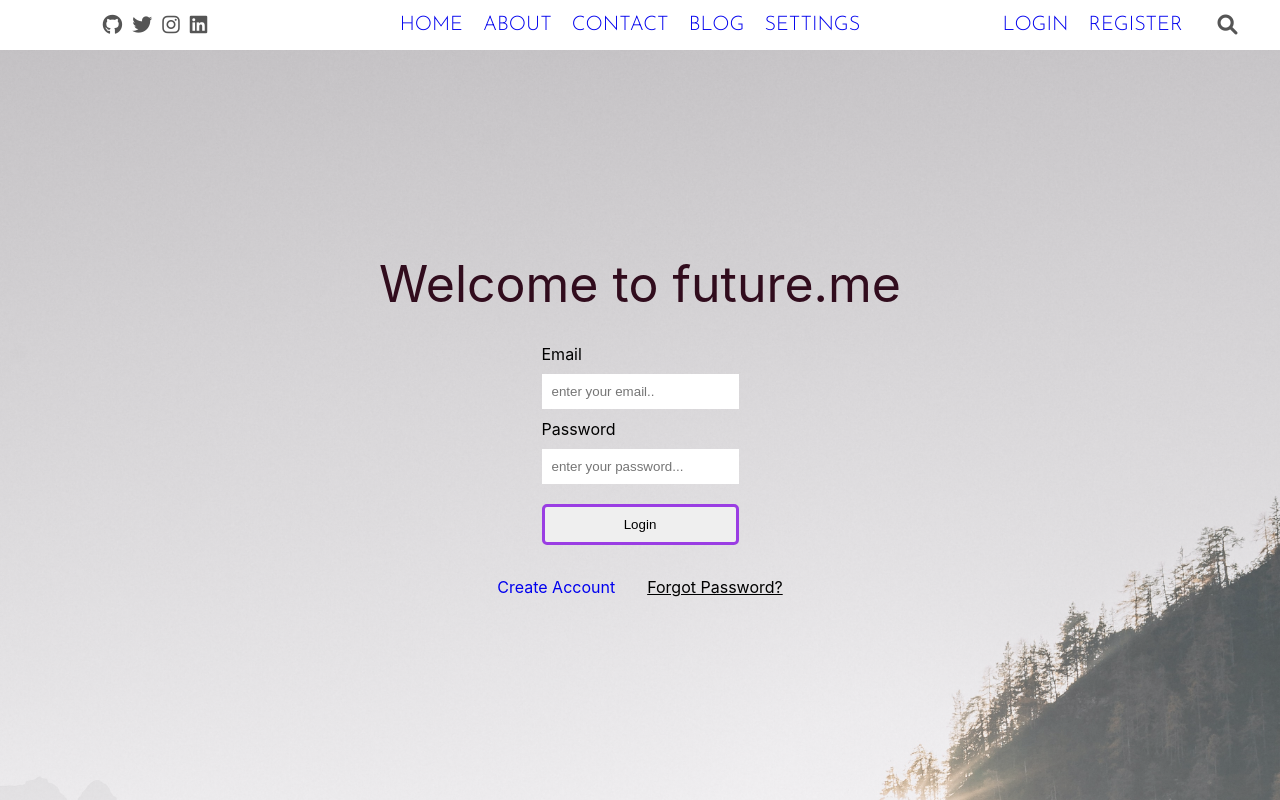
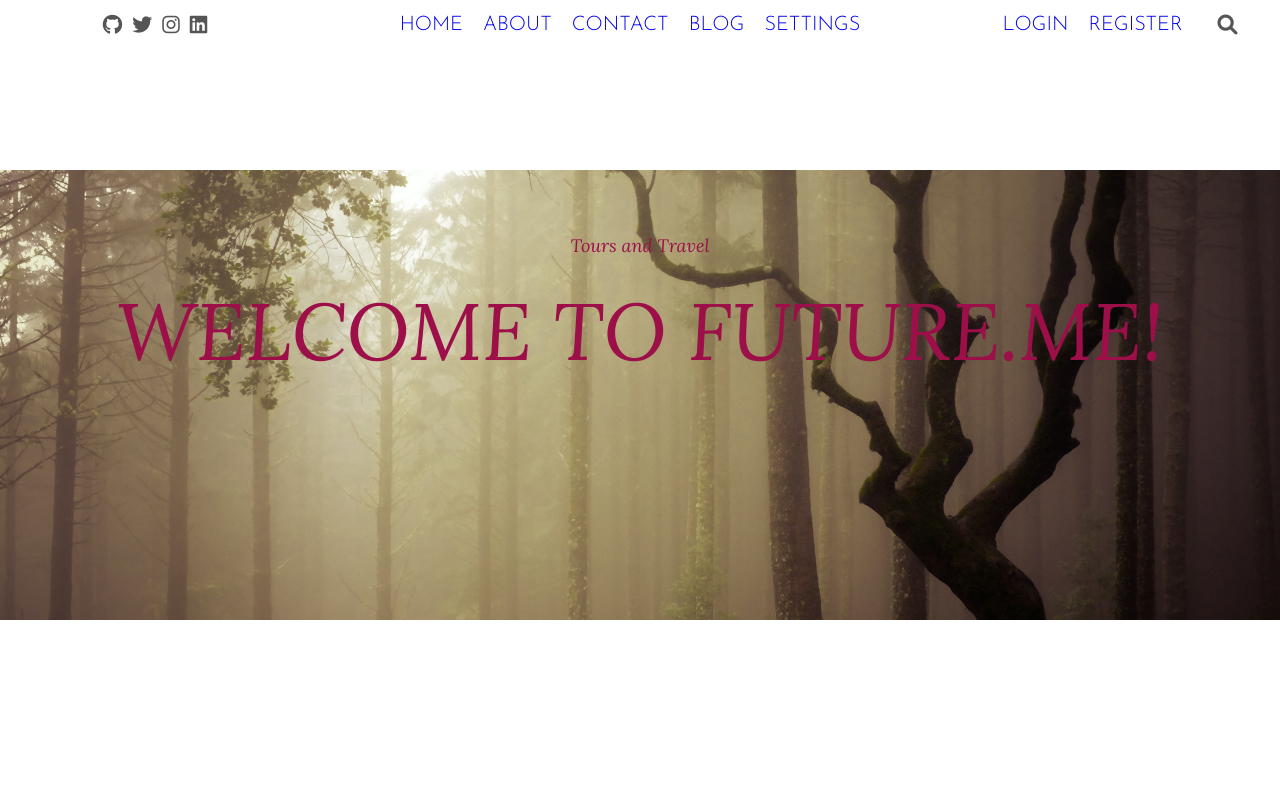
Before and after one commit to Cherrypick14/userProfile, a React (Create React App) app: page /login in a window 1280 px wide. Built offline with nearby package versions, Linux system fonts and the light colour scheme.

Commit message:
add user to true

```diff
--- a/src/App.js
+++ b/src/App.js
@@ -7,7 +7,7 @@ import {BrowserRouter,Routes,Route} from "react-router-dom";
 
 
 function App() {
-   const user = false;
+   const user = true;
   return (
    <BrowserRouter>
    <TopBar />
```
